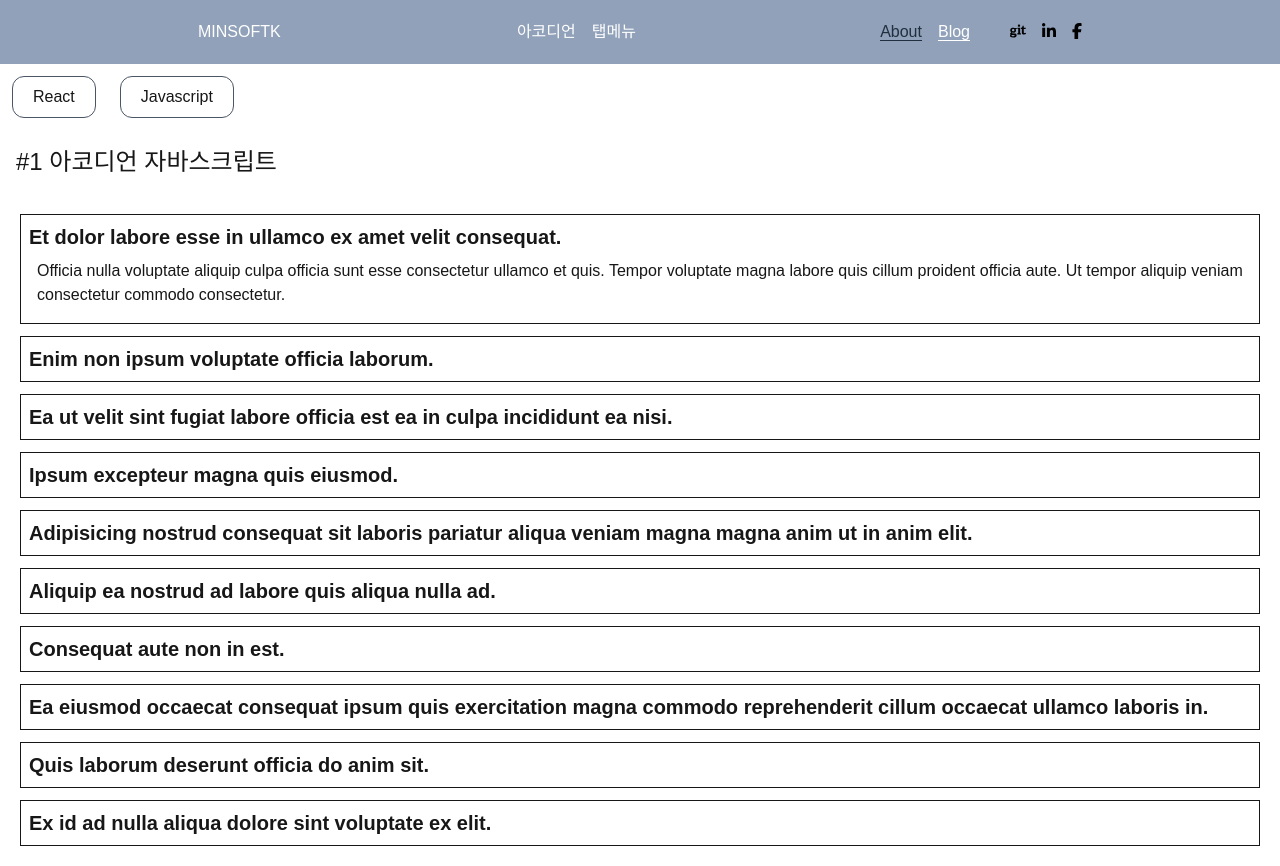
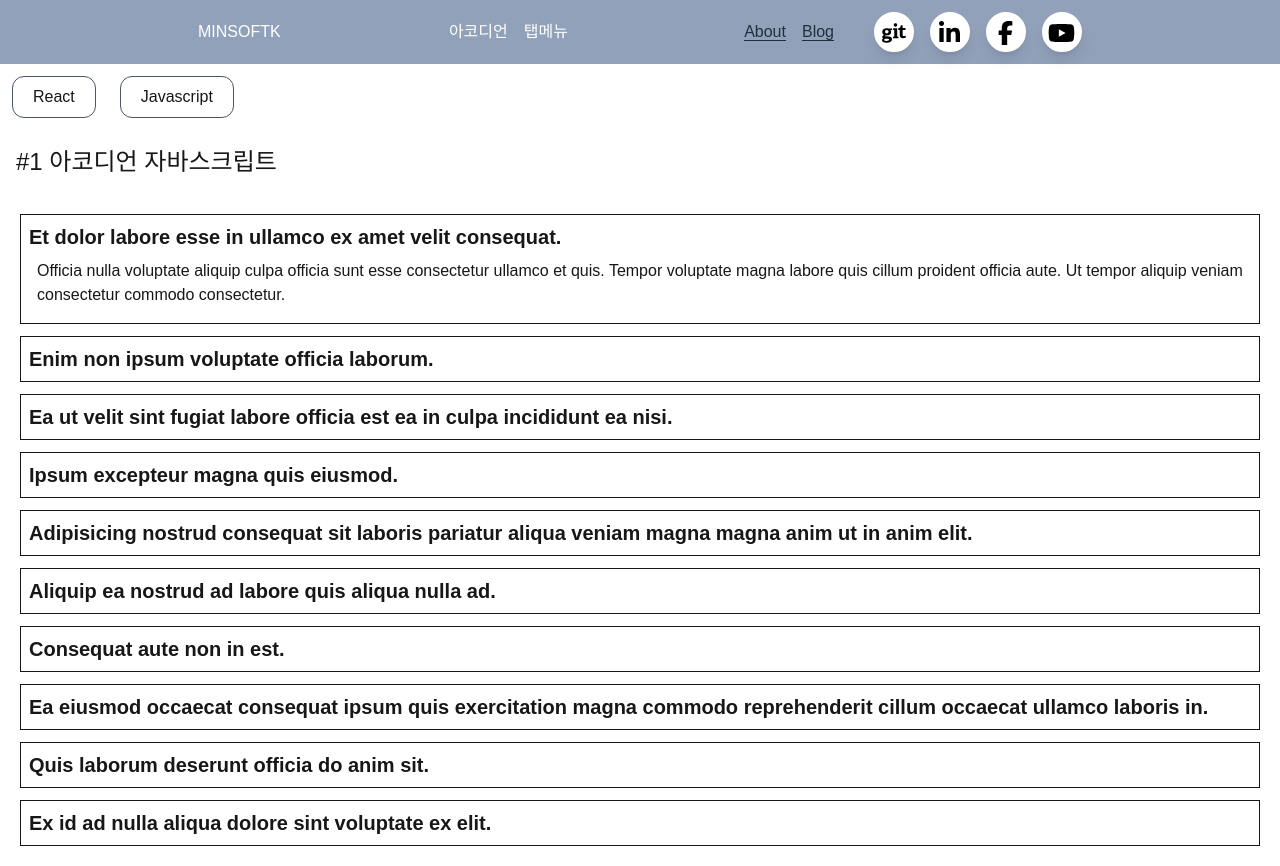
Before and after one commit to minsoftk/minsoftk.site, a Next.js app: page /ui/accordion/js in a window 1280 px wide. Built offline with nearby package versions, Linux system fonts and the light colour scheme.

Commit message:
style: 네비게이션 CSS 수정 및 추가

```diff
--- a/src/app/globals.css
+++ b/src/app/globals.css
@@ -17,3 +17,54 @@ body {
   background: var(--background);
   font-family: Arial, Helvetica, sans-serif;
 }
+
+@theme {
+  --color-Youtube: oklch(54.54% 0.2059 27.74);
+  --color-Facebook: oklch(58.91% 0.2029 257.86);
+  --color-LinkdIn: oklch(51.56% 0.1632 254.73);
+}
+
+@layer components {
+  .sns-links *,
+  .sns-links *:before,
+  .sns-links *:after {
+    @apply transition-transform duration-400 ease-in-out;
+  }
+  .sns-links li {
+    @apply relative;
+  }
+  .sns-links li a {
+    @apply relative z-0 block size-[40px] overflow-hidden rounded-full border-2 bg-white text-center text-2xl leading-[40px] shadow-lg;
+  }
+  .sns-links li a:before {
+    /* @apply absolute bottom-0 left-0 z-[-1] h-0 w-full origin-bottom bg-red-600 content-['']; */
+    @apply absolute bottom-0 left-0 z-[-1] h-full w-full origin-bottom translate-y-10 bg-red-500 content-[''];
+  }
+  .sns-links li:hover a:before {
+    /* @apply h-full; */
+    @apply translate-y-0;
+  }
+  .sns-links li:hover a svg {
+    @apply rotate-y-360 text-white;
+  }
+  .sns-links li:nth-child(1) a:before {
+    @apply bg-Facebook;
+  }
+  .sns-links li:nth-child(2) a:before {
+    @apply bg-Facebook;
+  }
+  .sns-links li:nth-child(3) a:before {
+    @apply bg-LinkdIn;
+  }
+  .sns-links li:nth-child(4) a:before {
+    @apply bg-Youtube;
+  }
+  .sns-links li span {
+    @apply invisible absolute bottom-[-15px] left-[50%] w-[60px] translate-x-[-50%] translate-y-2 rounded-md bg-black px-2 text-center text-xs text-white capitalize opacity-0;
+  }
+  .sns-links li:hover {
+    & > span {
+      @apply visible translate-y-0 opacity-100;
+    }
+  }
+}
--- a/src/components/navigationBar.tsx
+++ b/src/components/navigationBar.tsx
@@ -4,6 +4,7 @@ import {
   faGit,
   faLinkedinIn,
   faFacebookF,
+  faYoutube,
 } from '@fortawesome/free-brands-svg-icons';
 import { FontAwesomeIcon } from '@fortawesome/react-fontawesome';
 import Link from 'next/link';
@@ -90,7 +91,7 @@ export default function Navigation() {
               <li>
                 <a
                   href="https://blog.minsoftk.com"
-                  className="!border-white !bg-transparent"
+                  className="!bg-transparent text-[#222f3e]"
                 >
                   Blog
                 </a>
@@ -107,14 +108,16 @@ export default function Navigation() {
                     icon={faGit}
                   />
                 </a>
+                <span>깃허브</span>
               </li>
               <li>
-                <a href="https://blog.minsoftk.com">
+                <a href="#">
                   <FontAwesomeIcon
                     color="black"
                     icon={faLinkedinIn}
                   />
                 </a>
+                <span>링크드인</span>
               </li>
               <li>
                 <a href="https://blog.minsoftk.com">
@@ -123,6 +126,16 @@ export default function Navigation() {
                     icon={faFacebookF}
                   />
                 </a>
+                <span>페이스북</span>
+              </li>
+              <li>
+                <a href="https://blog.minsoftk.com">
+                  <FontAwesomeIcon
+                    color="black"
+                    icon={faYoutube}
+                  />
+                </a>
+                <span>유튜브</span>
               </li>
             </ul>
           </nav>
```
